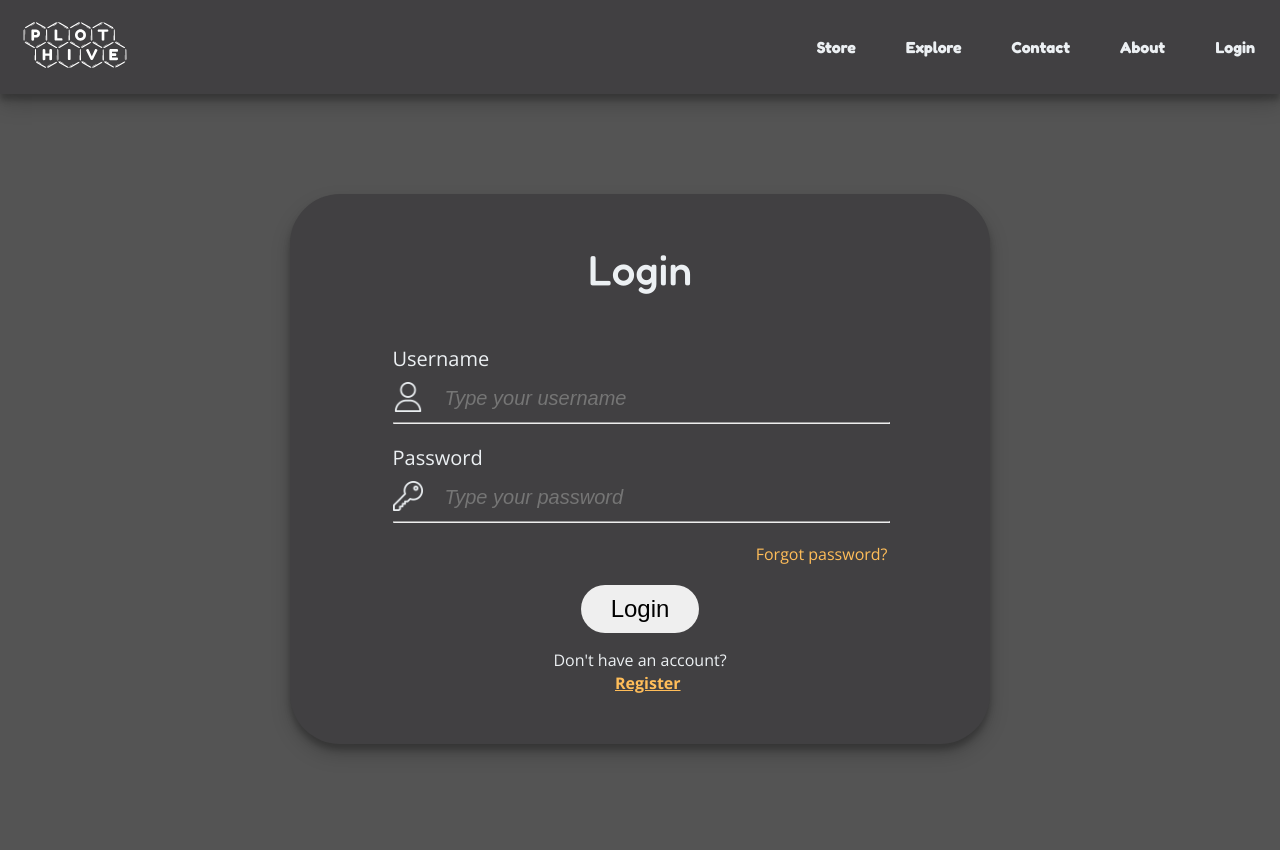
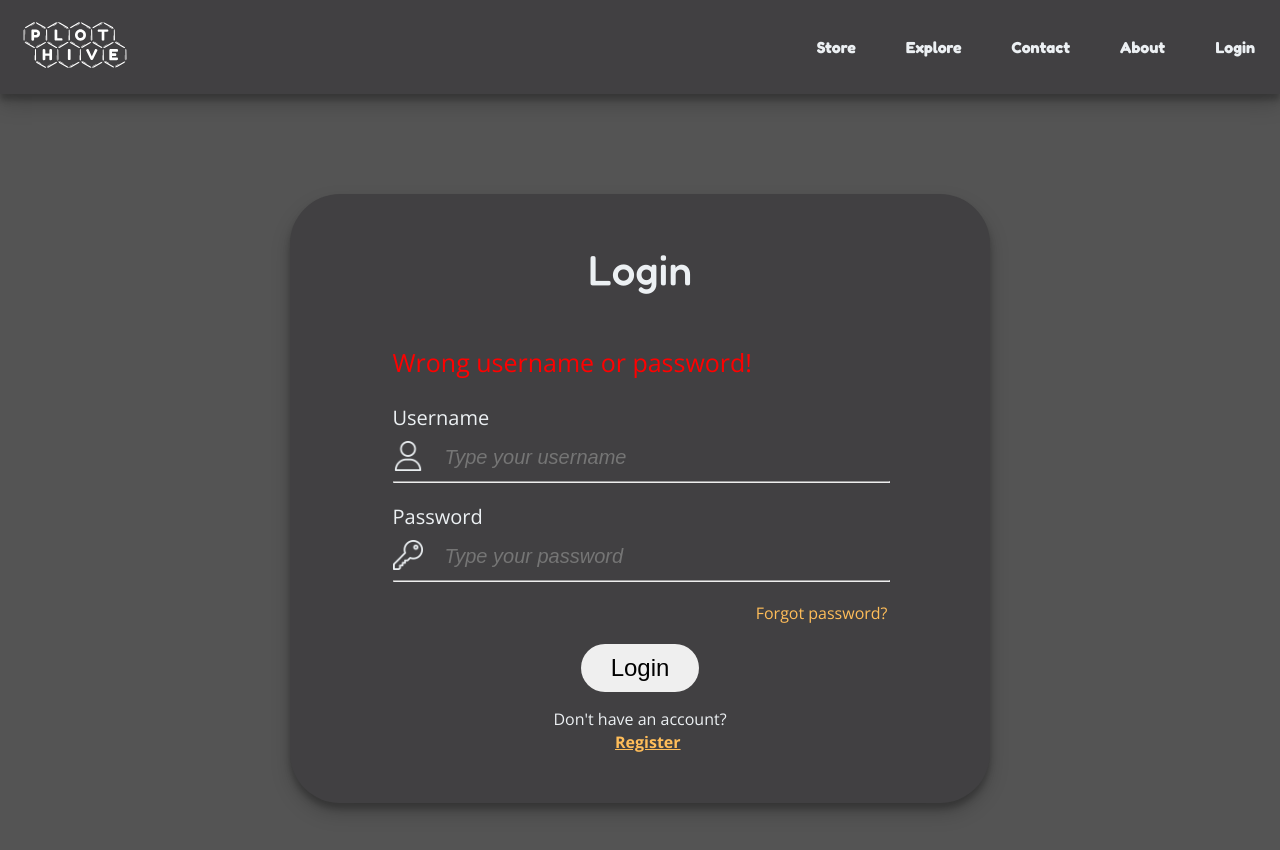
Before and after one commit to Jonasi-Deetens/PlotHive, a React (Vite) app in the folder client/: page /Login in a window 1280 px wide. Shown: the top 850 px of the page. Built offline with nearby package versions, Linux system fonts and the light colour scheme.

Commit message:
Add error messages for Login and Register

```diff
--- a/client/src/assets/styles/pages/Login/login.css
+++ b/client/src/assets/styles/pages/Login/login.css
@@ -18,6 +18,14 @@ body div#root main.login-page div.login-container h2.login-title {
   font-weight: 500;
   text-align: center;
   margin: 0 auto 50px;
+}
+body div#root main.login-page div.login-container div.errors {
+  width: 75%;
+  margin: 0 auto;
+}
+body div#root main.login-page div.login-container div.errors p.error-message {
+  color: red;
+  font-size: 25px;
 }
 body div#root main.login-page div.login-container form {
   width: 75%;
--- a/client/src/assets/styles/pages/Login/login.scss
+++ b/client/src/assets/styles/pages/Login/login.scss
@@ -20,6 +20,14 @@ body {
           font-weight: 500;
           text-align: center;
           margin: 0 auto 50px;
+        }
+        div.errors {
+          width: 75%;
+          margin: 0 auto;
+          p.error-message {
+            color: red;
+            font-size: 25px;
+          }
         }
         form {
           width: 75%;
--- a/client/src/assets/styles/pages/Register/register.css
+++ b/client/src/assets/styles/pages/Register/register.css
@@ -18,6 +18,14 @@ body div#root main.register-page div.register-container h2.register-title {
   font-weight: 500;
   text-align: center;
   margin: 0 auto 50px;
+}
+body div#root main.register-page div.register-container div.errors {
+  width: 75%;
+  margin: 0 auto;
+}
+body div#root main.register-page div.register-container div.errors p.error-message {
+  color: red;
+  font-size: 25px;
 }
 body div#root main.register-page div.register-container form {
   width: 75%;
--- a/client/src/pages/Login.jsx
+++ b/client/src/pages/Login.jsx
@@ -7,6 +7,9 @@ const Login = () => {
     <main className="login-page">
       <div className="login-container">
         <h2 className="login-title">Login</h2>
+        <div className="errors">
+          <p className="error-message">Wrong username or password!</p>
+        </div>
         <form action="">
           <div className="username">
             <label htmlFor="username">Username</label>
--- a/client/src/pages/Register.jsx
+++ b/client/src/pages/Register.jsx
@@ -8,6 +8,10 @@ const Register = () => {
     <main className="register-page">
       <div className="register-container">
         <h2 className="register-title">Register</h2>
+        <div className="errors">
+          <p className="error-message">Password deosn&apos;t match</p>
+          <p className="error-message">E-mail field can&apos;t be empty</p>
+        </div>
         <form action="">
           <div className="email">
             <label htmlFor="email">E-mail</label>
```
Also changed, not shown: client/src/assets/styles/pages/Register/register.scss (+8 -0 lines), 2 other files (tests, documents, lock files or other folders).
